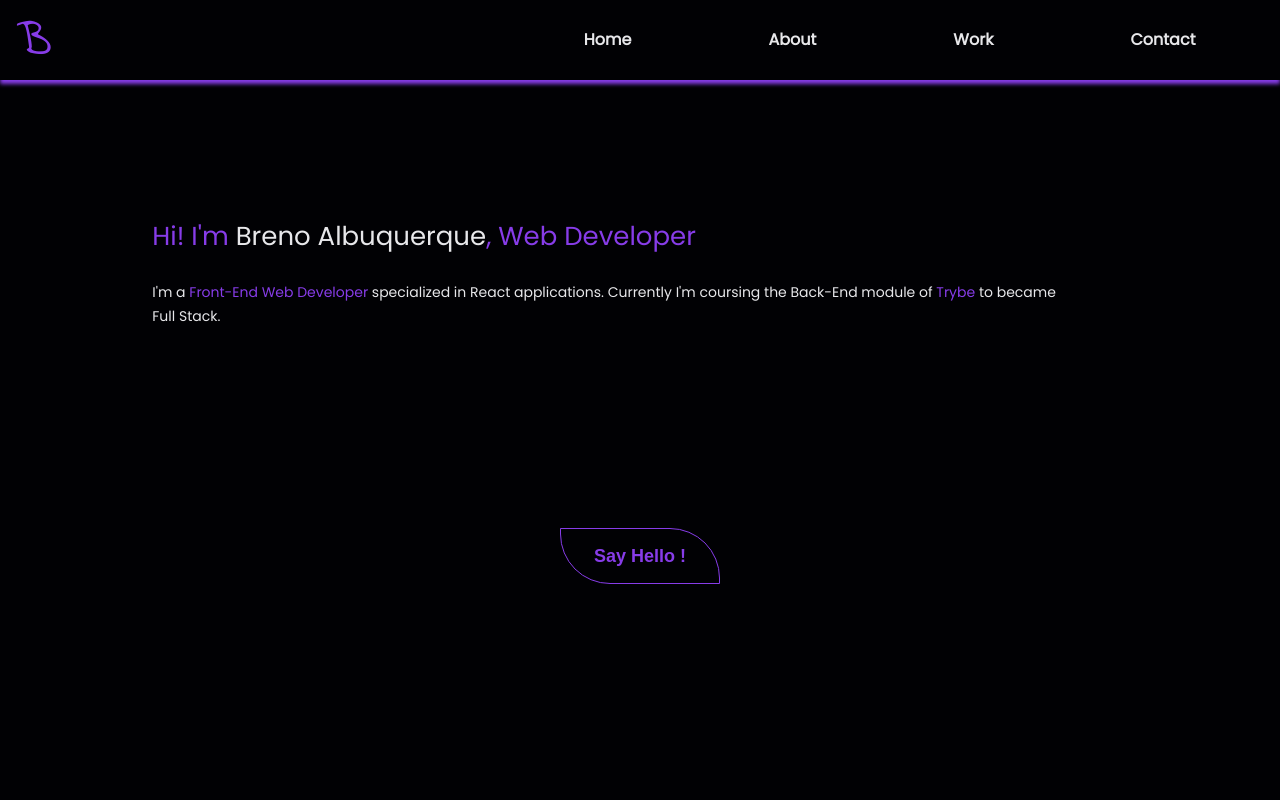
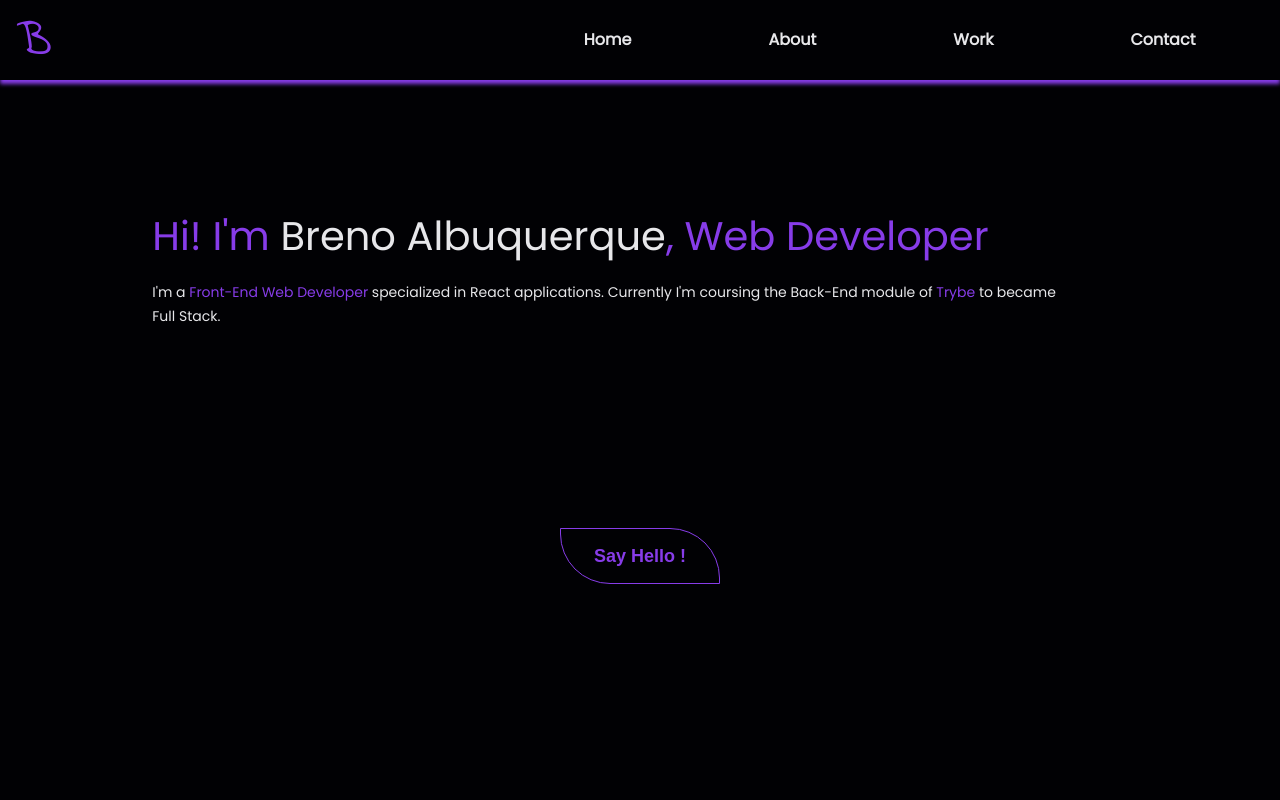
Before and after one commit to Breno-Albuquerque/Breno-Albuquerque.github.io, a React (Create React App) app: page / in a window 1280 px wide. Shown: the top 800 px of the page. Built offline with nearby package versions, Linux system fonts and the light colour scheme.

Commit message:
feat: responsive - main title

```diff
--- a/src/components/Home.js
+++ b/src/components/Home.js
@@ -27,6 +27,10 @@ const Title = styled.h1`
   line-height: 40px;
 
   color: ${props => props.theme.purple1};
+
+  @media(min-width: 576px) {
+    font-size: 40px;
+  }
 `
 
 const Name = styled.span`
```
